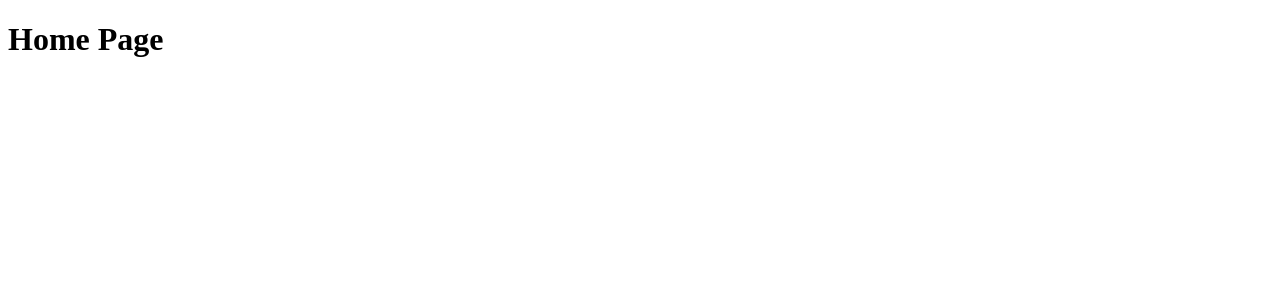
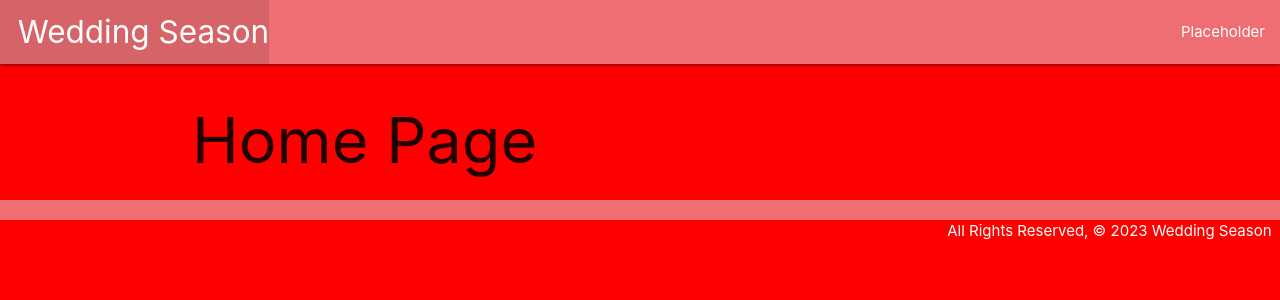
Before and after one commit to Shavvvv/wedding-season, a Django app: page / in a window 1280 px wide. Shown: the top 300 px of the page. Run offline with Django 5.2, Linux system fonts and the light colour scheme.

Commit message:
Add base.html

```diff
--- /dev/null
+++ b/main_app/static/css/style.css
@@ -0,0 +1,3 @@
+body {
+    background-color: red;
+}
--- /dev/null
+++ b/main_app/templates/base.html
@@ -0,0 +1,34 @@
+{% load static %}
+
+<!DOCTYPE html>
+<html lang="en">
+<head>
+  <meta charset="UTF-8">
+  <meta name="viewport" content="width=device-width, initial-scale=1.0">
+  <meta http-equiv="X-UA-Compatible" content="ie=edge">
+  <title>Wedding Season</title>
+  <link rel="stylesheet" href="https://cdnjs.cloudflare.com/ajax/libs/materialize/1.0.0/css/materialize.min.css">
+  <link rel="stylesheet" type="text/css" href="{% static 'css/style.css' %}">
+</head>
+<body>
+  <header class="navbar-fixed">
+    <nav>
+      <div class="nav-wrapper">
+        <ul>
+          <li><a href="/" class="left brand-logo">&nbsp;&nbsp;Wedding Season</a></li>
+        </ul>
+        <ul class="right">
+          <li><a href="">Placeholder</a></li>
+        </ul>
+      </div>
+    </nav>
+  </header>
+  <main class="container">
+    {% block content %}
+    {% endblock %}
+  </main>
+  <footer class="page-footer">
+    <div class="right">All Rights Reserved, &copy; 2023 Wedding Season &nbsp;</div>
+  </footer>
+</body>
+</html>
--- a/main_app/templates/home.html
+++ b/main_app/templates/home.html
@@ -1,11 +1,7 @@
-<!DOCTYPE html>
-<html lang="en">
-<head>
-    <meta charset="UTF-8">
-    <meta name="viewport" content="width=device-width, initial-scale=1.0">
-    <title>Document</title>
-</head>
-<body>
-    <h1>Home Page</h1>
-</body>
-</html>
+{% extends 'base.html' %}
+
+{% block content %}
+
+<h1>Home Page</h1>
+
+{% endblock content %}
```
